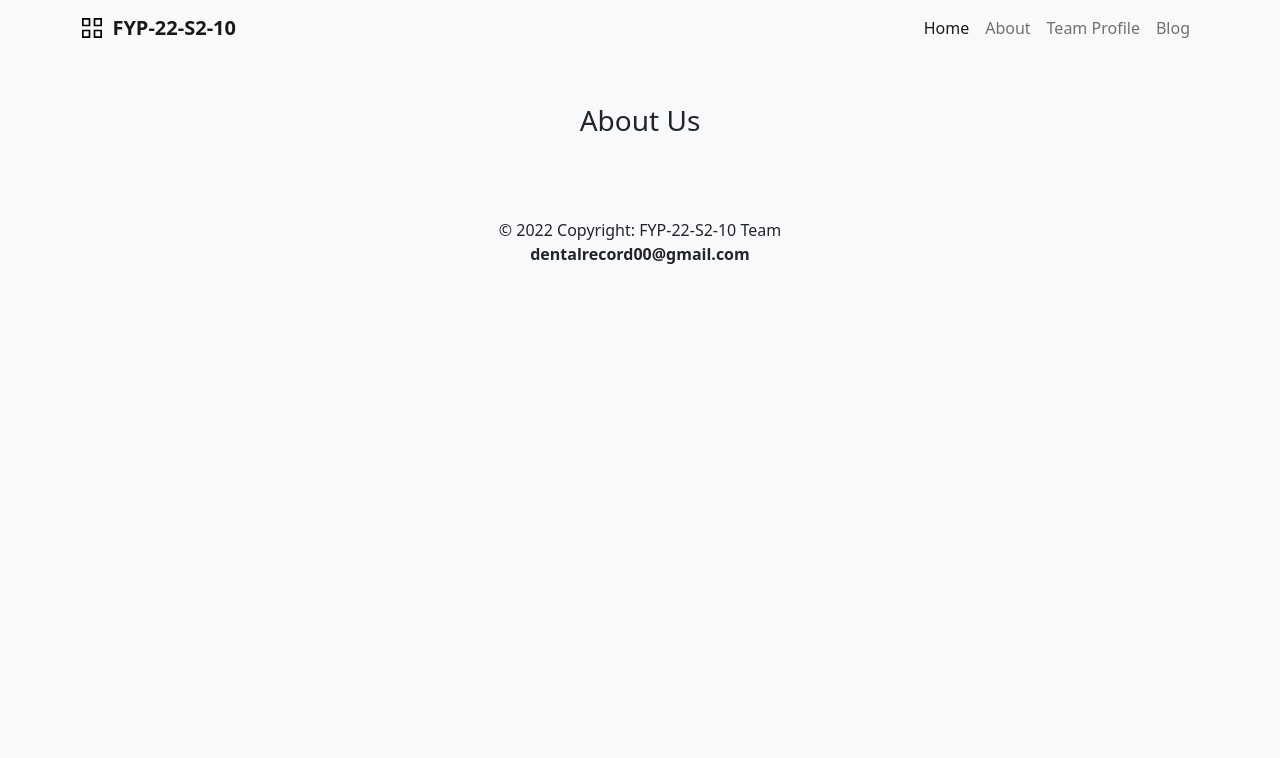
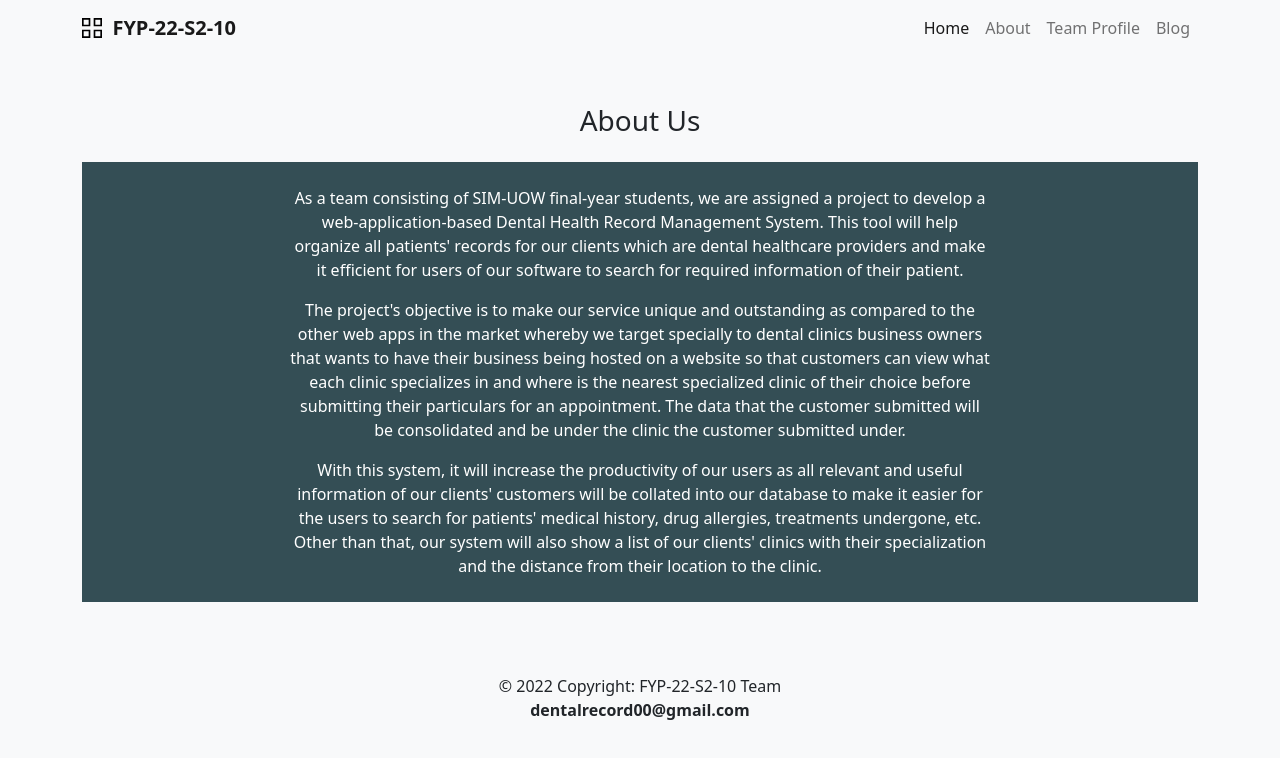
Before and after one commit to Aurellya/FYP-22-S2-10, a Next.js app: page /about in a window 1280 px wide. Shown: the top 758 px of the page. Built offline with nearby package versions, Linux system fonts and the light colour scheme.

Commit message:
[Edit About content]

```diff
--- a/pages/about.js
+++ b/pages/about.js
@@ -10,6 +10,39 @@ const about = () => {
       </Head>
       <div className="py-5 container">
         <h3 className="text-center">About Us</h3>
+        <div
+          className="mt-4 pt-4 pb-2 text-white"
+          style={{ background: "#344E55" }}
+        >
+          <p className="text-center mx-auto" style={{ maxWidth: "700px" }}>
+            As a team consisting of SIM-UOW final-year students, we are assigned
+            a project to develop a web-application-based Dental Health Record
+            Management System. This tool will help organize all patients&apos;
+            records for our clients which are dental healthcare providers and
+            make it efficient for users of our software to search for required
+            information of their patient.
+          </p>
+          <p className="text-center mx-auto" style={{ maxWidth: "700px" }}>
+            The project&apos;s objective is to make our service unique and
+            outstanding as compared to the other web apps in the market whereby
+            we target specially to dental clinics business owners that wants to
+            have their business being hosted on a website so that customers can
+            view what each clinic specializes in and where is the nearest
+            specialized clinic of their choice before submitting their
+            particulars for an appointment. The data that the customer submitted
+            will be consolidated and be under the clinic the customer submitted
+            under.
+          </p>
+          <p className="text-center mx-auto" style={{ maxWidth: "700px" }}>
+            With this system, it will increase the productivity of our users as
+            all relevant and useful information of our clients&apos; customers
+            will be collated into our database to make it easier for the users
+            to search for patients&apos; medical history, drug allergies,
+            treatments undergone, etc. Other than that, our system will also
+            show a list of our clients&apos; clinics with their specialization
+            and the distance from their location to the clinic.
+          </p>
+        </div>
       </div>
     </>
   );
```
